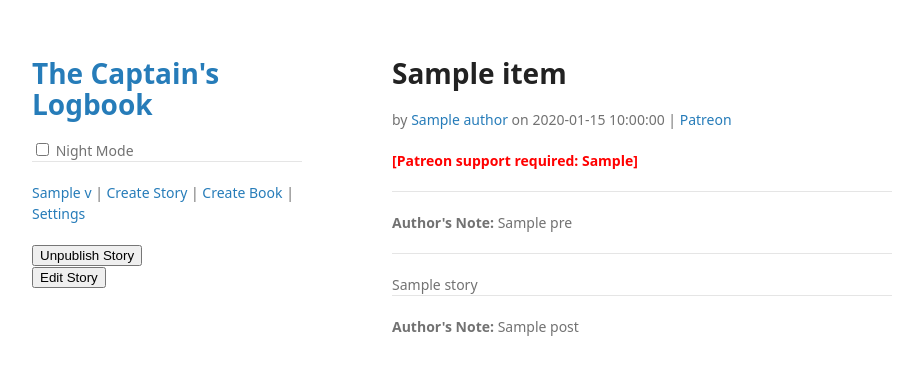
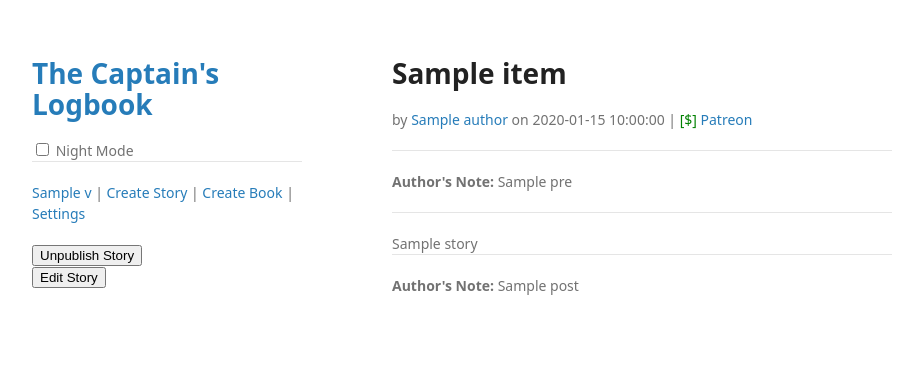
Before and after one commit to captainmeta4/captainsjournal, a Flask app: template templates/storypage.html in a window 1280 px wide. Shown: the top 375 px of the page, without its empty margins (178-1101 px from the left). Run offline with Flask 2, Linux system fonts and the light colour scheme; the template is opened without the code that fills it: most values are stand-ins (such as "Sample title", 1, 10 or a date in 2020); parts of the project's set-up code (start-up, migrations or seed data) failed here and were passed over; some libraries are stand-ins or nearby versions.

Commit message:
update story template

```diff
--- a/templates/storypage.html
+++ b/templates/storypage.html
@@ -65,7 +65,7 @@
 
 {% block content %}
 <h1>{{ s.title }}</h1>
-<p>by <a href="/u/{{ s.author.name }}">{{ s.author.name }}</a> on {{ s.created_date }}{% if s.author.patreon and not s.author.banned %} | <a href="https://patreon.com/{{ s.author.patreon }}">Patreon</a>{% endif %}</p>
+<p>by <a href="/u/{{ s.author.name }}">{{ s.author.name }}</a> on {{ s.created_date }}{% if s.author.patreon and not s.author.banned %} | {% if s.patreon_threshold %}<span class="green">[$] </span>{% endif %}<a href="https://patreon.com/{{ s.author.patreon }}">Patreon</a>{% endif %}</p>
 {% if b %}
 <p>Part of <em><a href="{{ b.url }}">{{ b.title }}</a></em></p>
 {% endif %}
@@ -81,9 +81,6 @@
 {% if s.nsfw %}
         <p><b><span class="red">[This story contains adult content.]</span></b></p>
 {% endif %}
-{% if s.patreon_threshold %}
-	<p><b><span class="red">[Patreon support required: {{ s.patreon_threshold }}]</span></b></p>
-{% endif %}
 {% if (v.admin or v.id==s.author_id) or (not s.banned and not s.deleted and (v.over18 or not s.nsfw)) %}
 	<hr>
 	{% if s.pre %}
```
